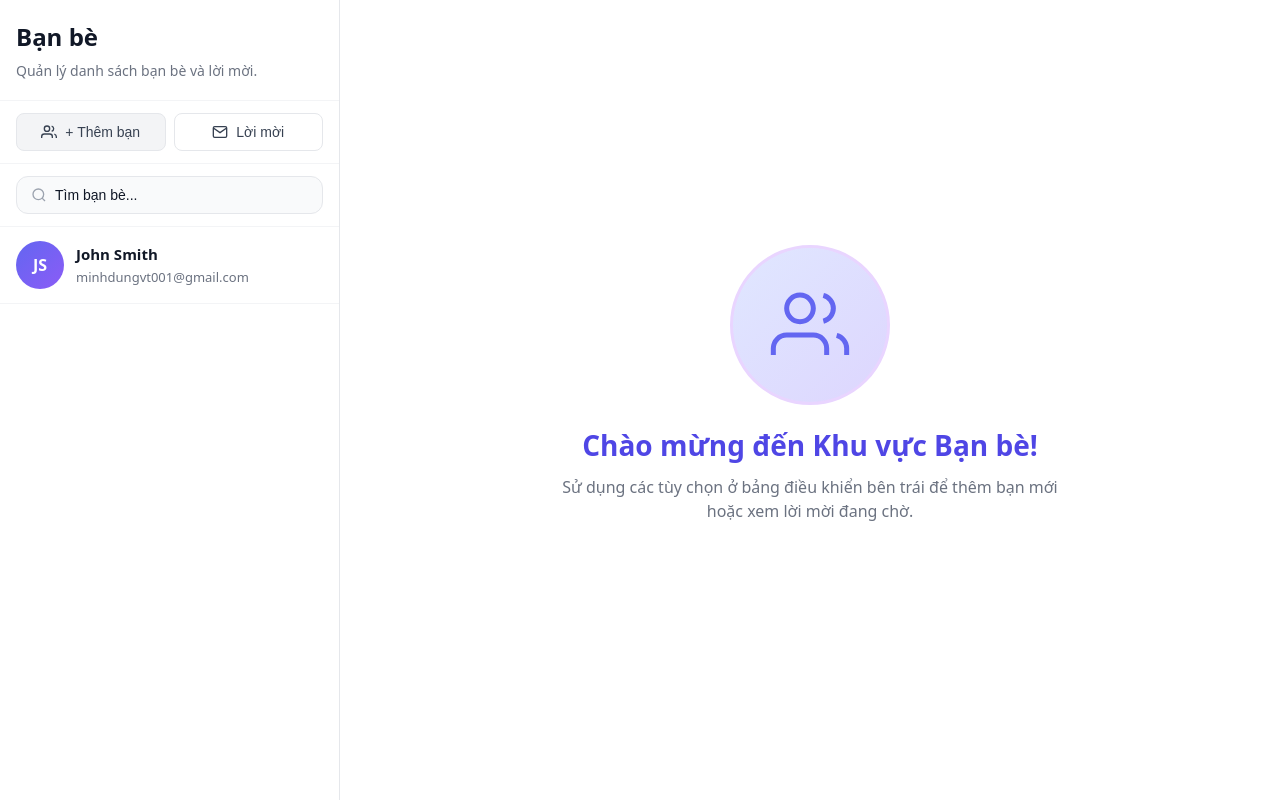
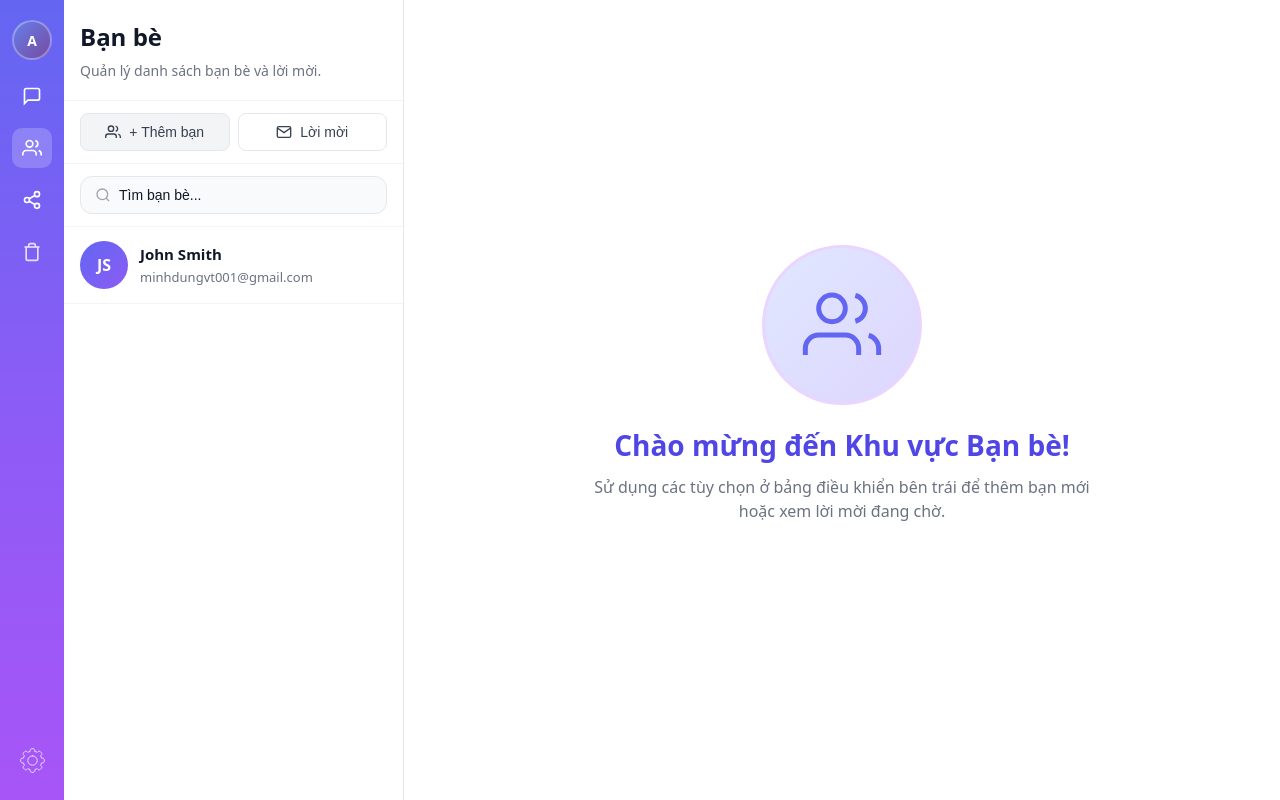
Before and after one commit to Khoa432004/Zola-App, a Next.js app in the folder frontend/: page /friends in a window 1280 px wide. Built offline with nearby package versions, Linux system fonts and the light colour scheme; no server answers.

Commit message:
fix rebase 2

```diff
--- a/frontend/src/components/Sidebar.tsx
+++ b/frontend/src/components/Sidebar.tsx
@@ -20,7 +20,6 @@
   const [showMyPostsModal, setShowMyPostsModal] = useState(false);
   const [showTrashModal, setShowTrashModal] = useState(false);
   const [mounted, setMounted] = useState(false);
-  const [userInitial, setUserInitial] = useState('A');
   const settingsMenuRef = useRef<HTMLDivElement>(null);
   const userMenuRef = useRef<HTMLDivElement>(null);
   const dispatch = useAppDispatch();
@@ -44,16 +43,14 @@
     if (!mounted) {
       return 'A'; // Default for server-side rendering
     }
-  // Update initial after hydration
-  useEffect(() => {
     if (user?.name) {
-      setUserInitial(user.name.charAt(0).toUpperCase());
-    } else if (user?.email) {
-      setUserInitial(user.email.charAt(0).toUpperCase());
-    } else {
-      setUserInitial('A');
+      return user.name.charAt(0).toUpperCase();
     }
-  }, [user]);
+    if (user?.email) {
+      return user.email.charAt(0).toUpperCase();
+    }
+    return 'A';
+  };
 
   // Close menu when clicking outside
   useEffect(() => {
@@ -123,11 +120,13 @@
           }}
           onMouseEnter={(e) => (e.currentTarget.style.transform = "scale(1.1)")}
           onMouseLeave={(e) => (e.currentTarget.style.transform = "scale(1)")}
-          title={user?.name || user?.email || "Hồ sơ"}
+          title={mounted && (user?.name || user?.email) ? (user?.name || user?.email || "Hồ sơ") : "Hồ sơ"}
           suppressHydrationWarning
         >
-          {!user?.avatar && (
-            <span style={{ fontSize: 14, color: "#fff", fontWeight: 600 }}>{userInitial}</span>
+          {(!mounted || !user?.avatar) && (
+            <span style={{ fontSize: 14, color: "#fff", fontWeight: 600 }} suppressHydrationWarning>
+              {getInitial()}
+            </span>
           )}
         </div>
 
@@ -504,5 +503,4 @@
       />
     </aside>
   );
-  }
 }
```
Also changed, not shown: 2 other files (tests, documents, lock files or other folders).
